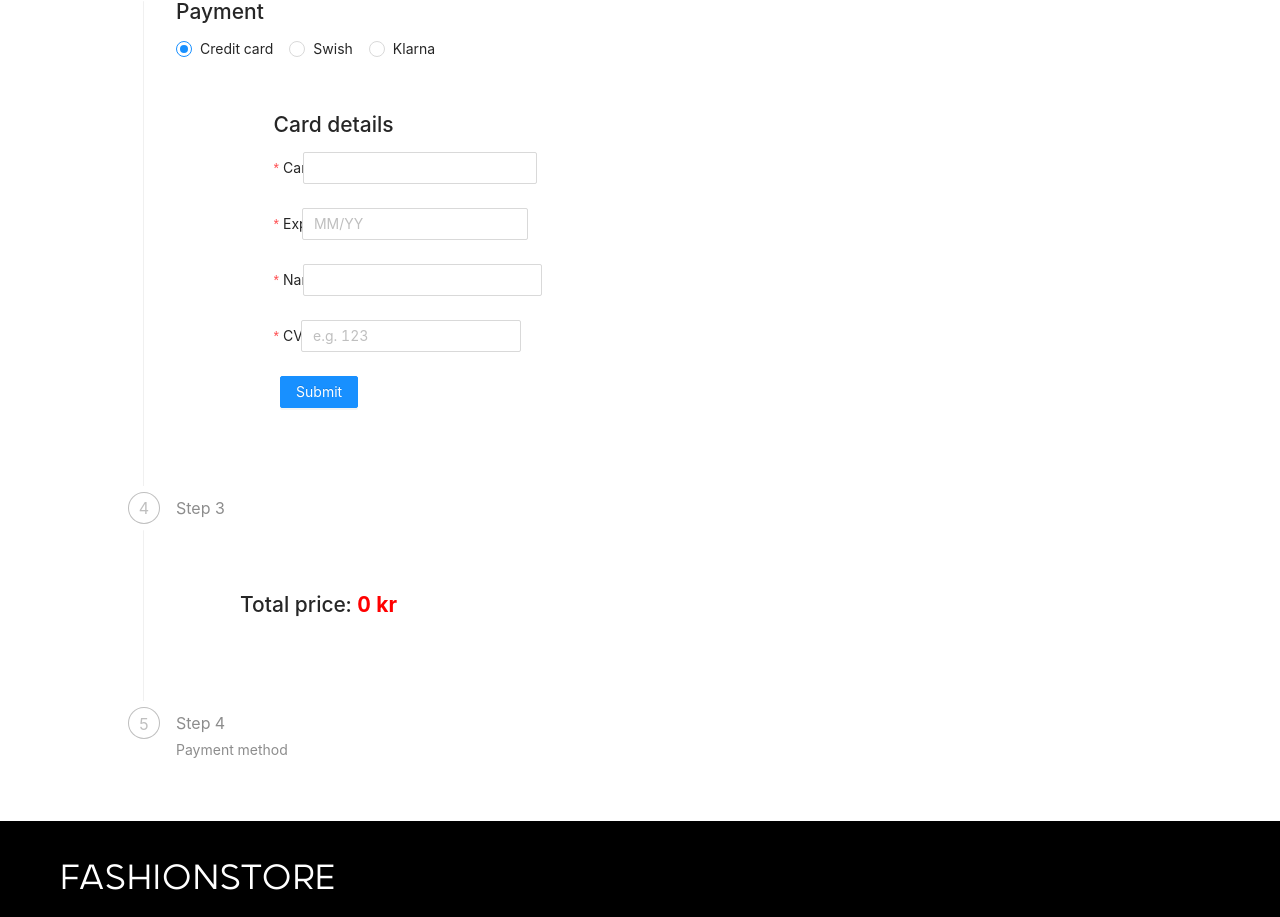
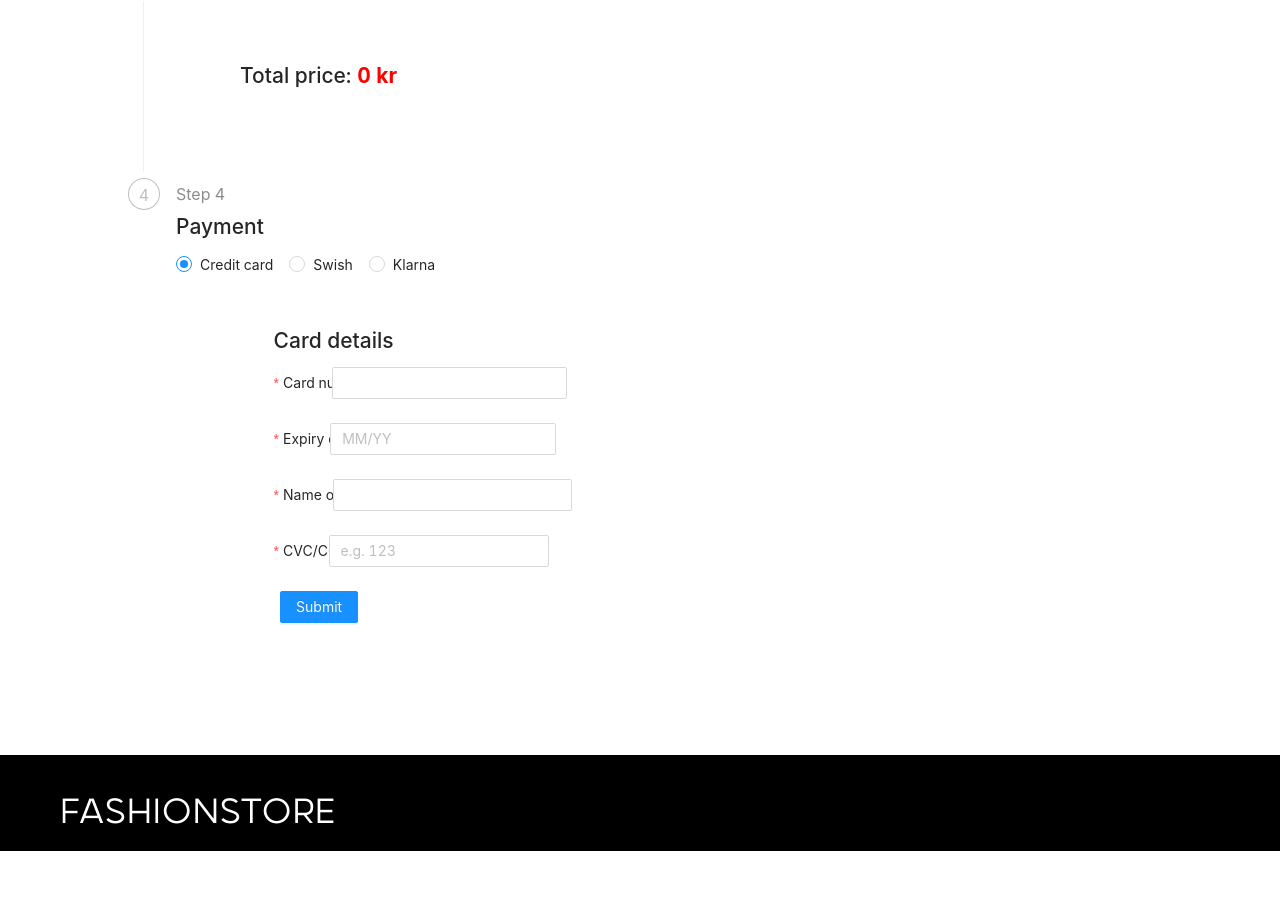
Before and after one commit to msmalinosterberg/miniprojekt, a React (Create React App) app: page /cart in a window 1280 px wide. Shown: the part 1213-2130 px from the top of the page. After the commit the page ends 2064 px from the top, so only its background shows below. Built offline with nearby package versions, Linux system fonts and the light colour scheme.

Commit message:
Updated styling

```diff
--- a/src/componenets/Cart/CartView.tsx
+++ b/src/componenets/Cart/CartView.tsx
@@ -33,9 +33,8 @@ class CartView extends Component<State> {
                     <Steps current={current} onChange={() => this.onChange} direction="vertical">
                         <Step title="Step 1" description={<InformationForm />} />
                         <Step title="Step 2" description={<DeliverySelection />} />
-                        <Step title="Step 3" description={<PaymentMethod />} />
                         <Step title="Step 3" description={<TotalPrice />} />
-                        <Step title="Step 4" description={'Payment method'} />
+                        <Step title="Step 4" description={<PaymentMethod />} />
                     </Steps>
                 </Col>
             </Row>
--- a/src/componenets/Cart/PayCard.tsx
+++ b/src/componenets/Cart/PayCard.tsx
@@ -1,7 +1,7 @@
 import React, { Component, CSSProperties } from 'react'
 import { Form, Input, Button, Row, Col } from 'antd';
 const layout = {
-    labelCol: { span: 2 },
+    labelCol: { span: 4 },
     wrapperCol: { span: 16 },
   };
 
--- a/src/componenets/Cart/PayKlarna.tsx
+++ b/src/componenets/Cart/PayKlarna.tsx
@@ -1,7 +1,7 @@
 import React, { Component, CSSProperties } from 'react'
 import { Form, Input, Button, Row, Col } from 'antd';
 const layout = {
-    labelCol: { span: 2 },
+    labelCol: { span: 4 },
     wrapperCol: { span: 16 },
   };
 
@@ -30,7 +30,7 @@ class PayKlarna extends Component {
             <Col span={24} style={columnStyle}>
             <h2>Billing information</h2>
                 <Form {...layout} name="nest-messages" onFinish={this.onFinish} validateMessages={validateMessages}>
-                <Form.Item name={['user', 'ssn']} label="Social security number"
+                <Form.Item name={['user', 'ssn']} label="SSN"
                     rules={[{ required: true }]}>
                     <Input placeholder="YYMMDDXXXX"/>
                 </Form.Item>
--- a/src/componenets/Cart/PaySwish.tsx
+++ b/src/componenets/Cart/PaySwish.tsx
@@ -1,7 +1,7 @@
 import React, { Component, CSSProperties } from 'react'
 import { Form, Input, Button, Row, Col } from 'antd';
 const layout = {
-    labelCol: { span: 2 },
+    labelCol: { span: 4 },
     wrapperCol: { span: 16 },
   };
 
```
Lines whose indentation alone changed are shown as unchanged.
